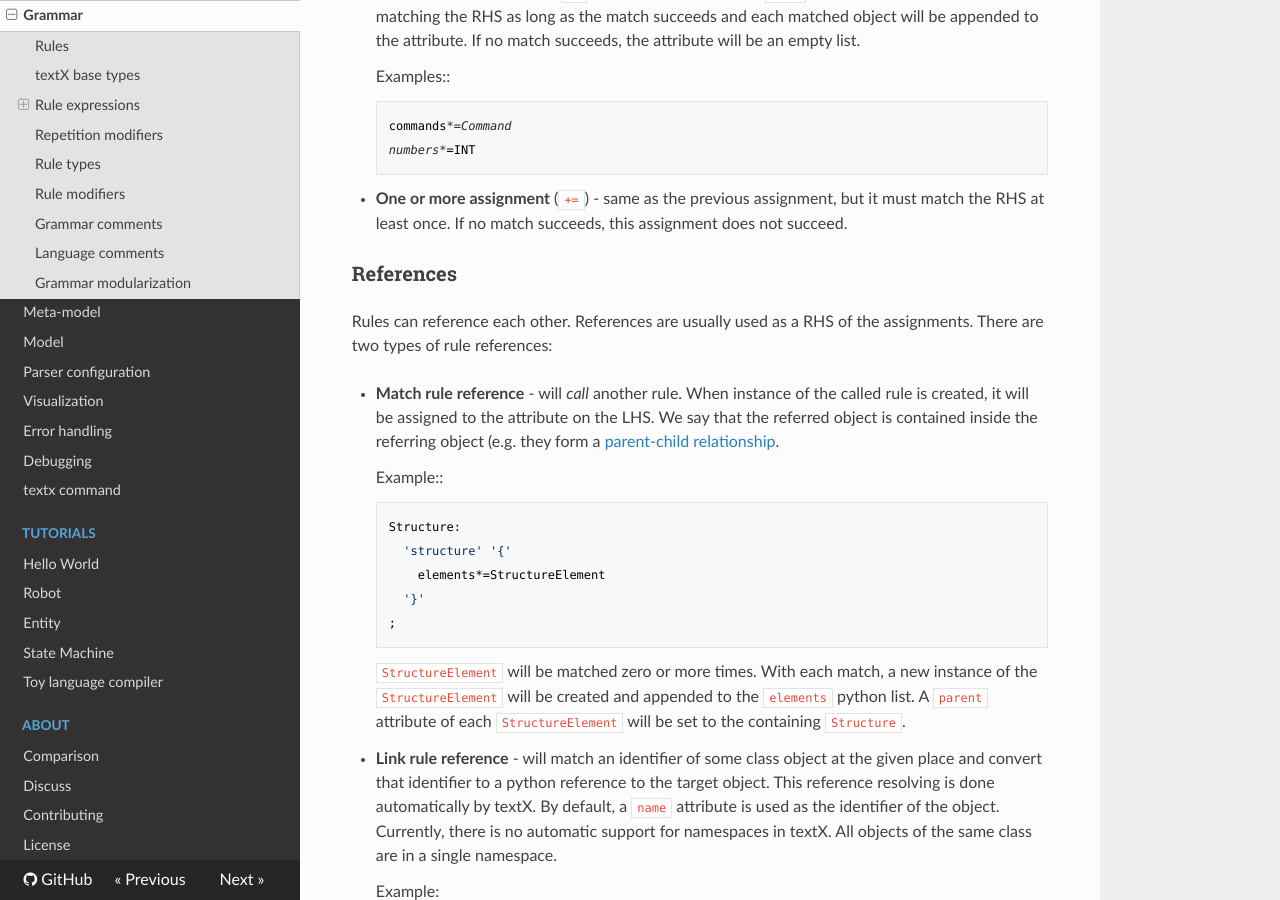
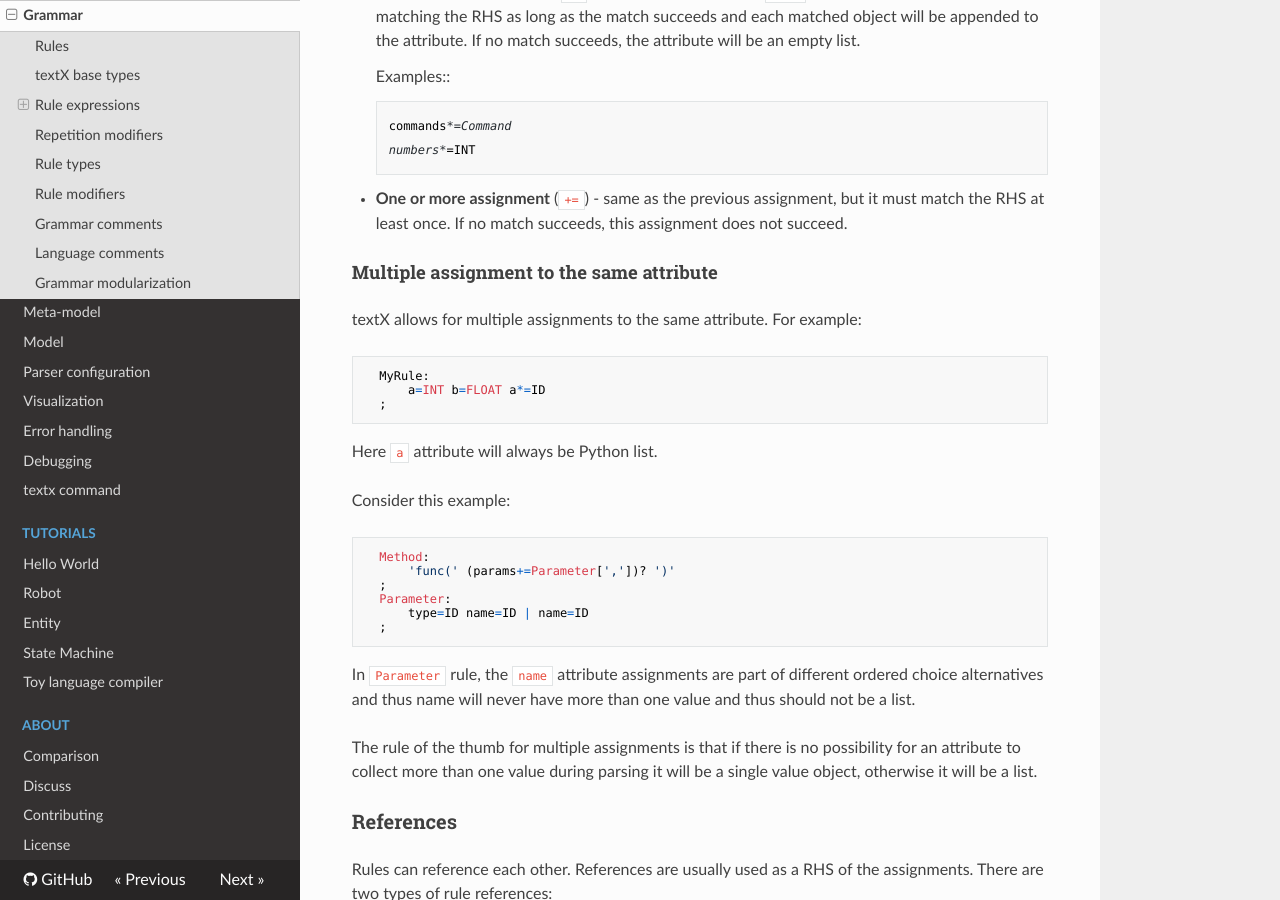
Before and after one commit to textX/textX, an MkDocs documentation site: the page built from docs/grammar.md, in a window 1280 px wide and 900 px high, scrolled down 8543 px. Built offline with MkDocs 1.6.1, drawn with Linux system fonts in a browser that asks for light colours; nearby versions of some CDN libraries; old or Windows-style settings are respelled for this version of MkDocs.

```diff
--- a/docs/grammar.md
+++ b/docs/grammar.md
@@ -377,7 +377,35 @@ There are four types of assignments:
   at least once. If no match succeeds, this assignment does not succeed.
 
 
-### References
+#### Multiple assignment to the same attribute
+
+textX allows for multiple assignments to the same attribute. For example:
+
+      MyRule:
+          a=INT b=FLOAT a*=ID
+      ;
+
+Here `a` attribute will always be Python list.
+
+Consider this example:
+
+      Method:
+          'func(' (params+=Parameter[','])? ')'
+      ;
+      Parameter:
+          type=ID name=ID | name=ID
+      ;
+
+In `Parameter` rule, the `name` attribute assignments are part of different
+ordered choice alternatives and thus name will never have more than one value
+and thus should not be a list.
+
+The rule of the thumb for multiple assignments is that if there is no
+possibility for an attribute to collect more than one value during parsing it
+will be a single value object, otherwise it will be a list.
+
+
+###References
 
 Rules can reference each other. References are usually used as a
 RHS of the assignments. There are two types of rule references:
--- a/mkdocs.yml
+++ b/mkdocs.yml
@@ -29,6 +29,8 @@ pages:
     - Discuss: about/discuss.md
     - Contributing: about/contributing.md
     - License: about/license.md
+- What's new:
+    - Release 1.5: whatsnew/release_1_5.md
 
 markdown_extensions:
     - admonition:
```
Also changed, not shown: docs/whatsnew/release_1_5.md (added, +97 -0 lines).
